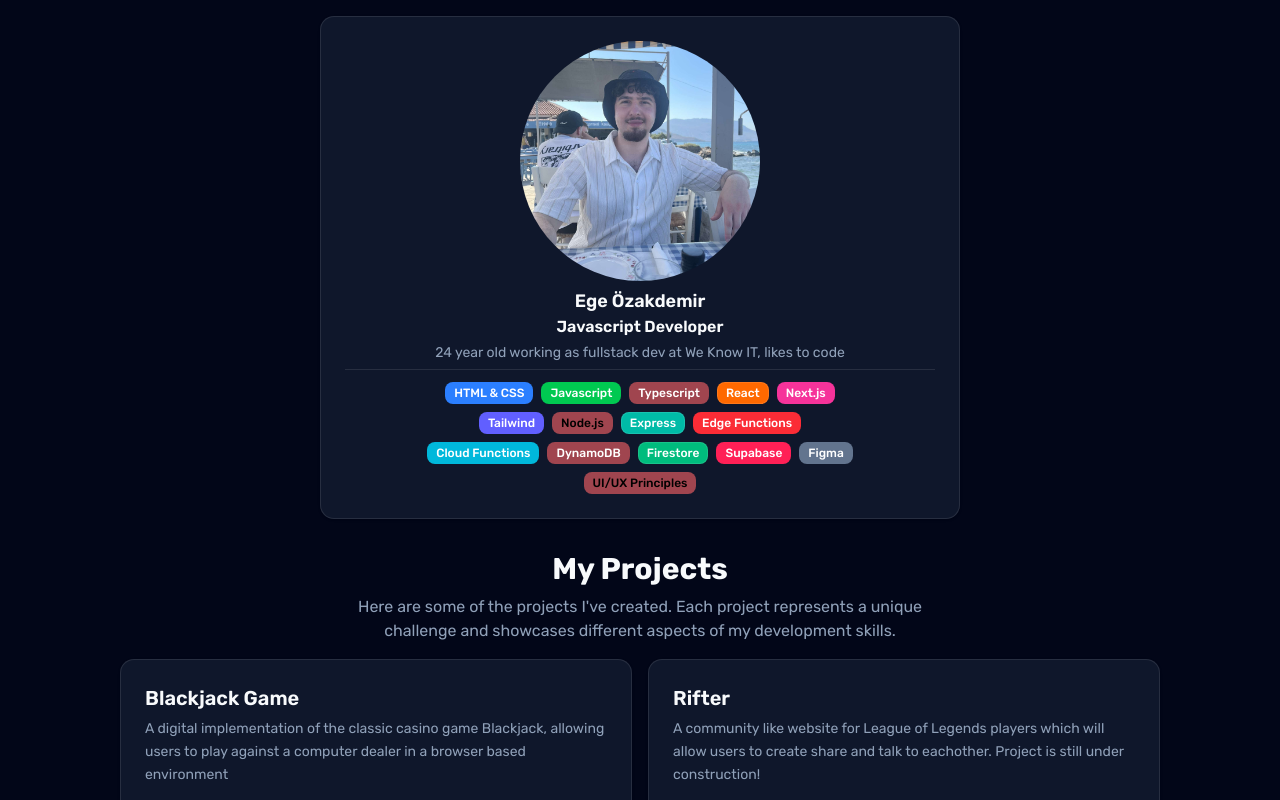
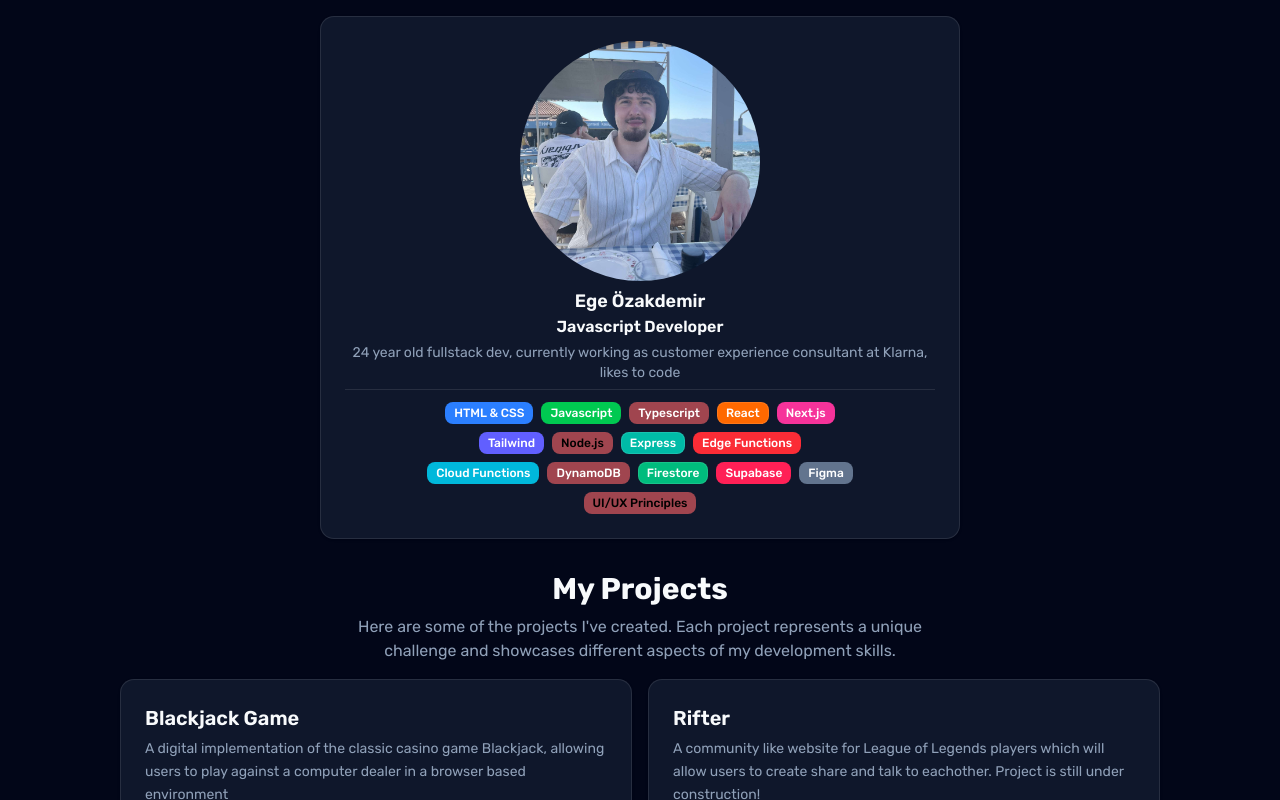
Before and after one commit to Egeeoz/Portfolio-3.0, a Next.js app: page / in a window 1280 px wide. Shown: the top 800 px of the page. Built offline with nearby package versions, Linux system fonts and the light colour scheme.

Commit message:
Update content

```diff
--- a/src/components/sections/about.jsx
+++ b/src/components/sections/about.jsx
@@ -97,7 +97,8 @@ const About = () => {
           </div>
         </CardTitle>
         <CardDescription className="mb-4">
-          24 year old working as fullstack dev at We Know IT, likes to code
+          24 year old fullstack dev, currently working as customer experience
+          consultant at Klarna, likes to code
         </CardDescription>
         <Separator />
       </CardHeader>
```
